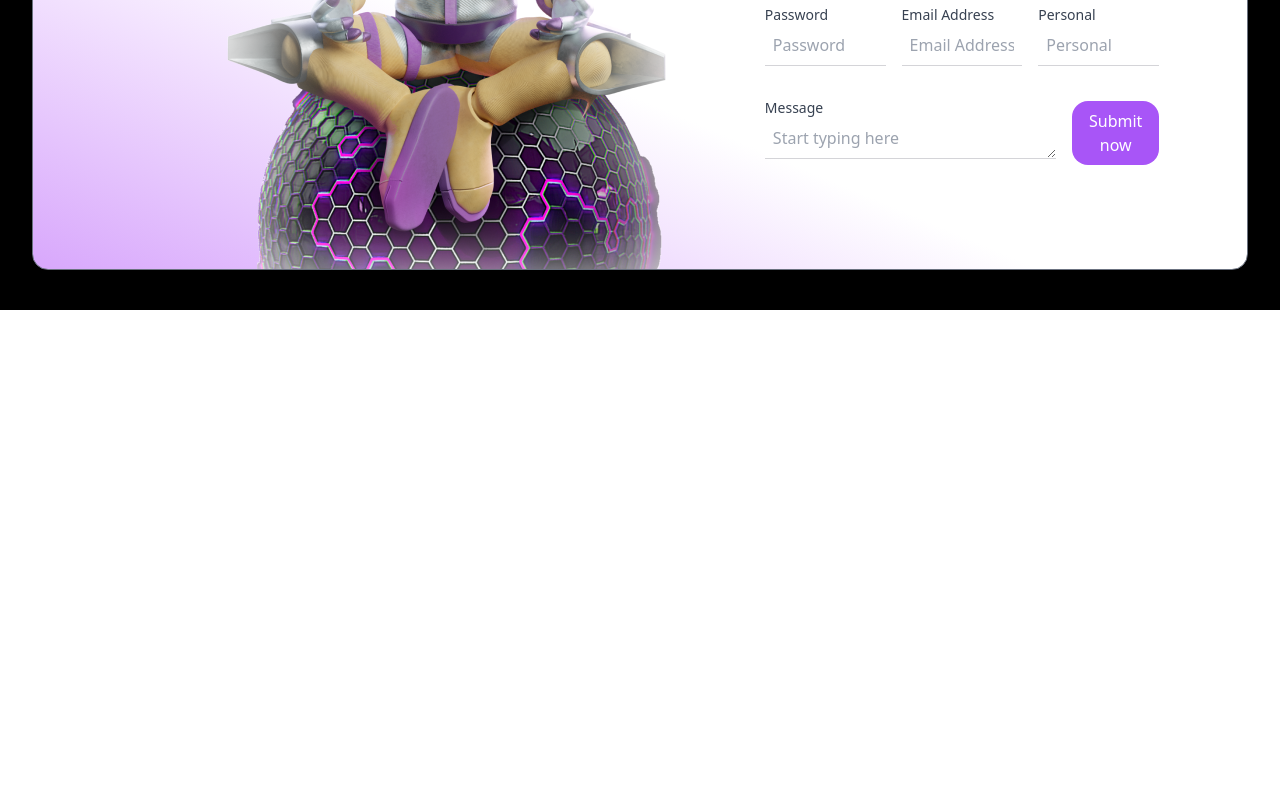
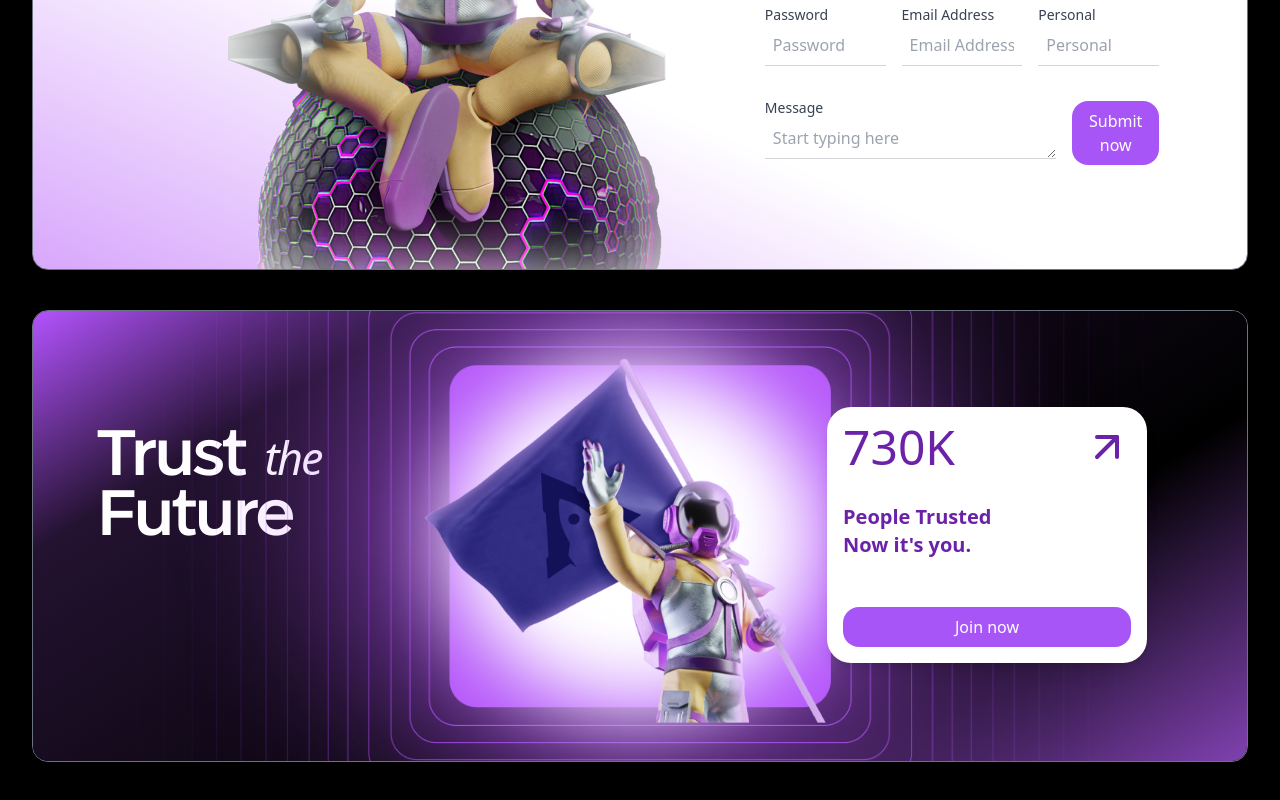
Before and after one commit to Vinod3d/Astonaut, a React (Vite) app: page / in a window 1280 px wide. Shown: the part 3549-4349 px from the top of the page. Before the commit the page ends 3859 px from the top, so only its background shows below. Built offline with nearby package versions, Linux system fonts and the light colour scheme.

Commit message:
add Trust the Future section

```diff
--- a/src/App.jsx
+++ b/src/App.jsx
@@ -1,9 +1,9 @@
 import Achievement from "./components/Achievement"
 import ContactForm from "./components/ContactForm"
-import Header from "./components/Header"
 import Hero from "./components/Hero"
 import HowToJoin from "./components/HowToJoin"
 import Services from "./components/Services"
+import TrustFuture from "./components/TrustFuture"
 
 
 function App() {
@@ -15,6 +15,7 @@ function App() {
       <Achievement/>
       <HowToJoin/>
       <ContactForm/>
+      <TrustFuture/>
     </div>
   )
 }
--- /dev/null
+++ b/src/components/TrustFuture.jsx
@@ -0,0 +1,45 @@
+import bg from '../assets/bg.png'
+import pose5 from '../assets/pose5.png'
+import { FiArrowUpRight } from "react-icons/fi";
+
+const TrustFuture = () => {
+    return (
+        <div className='px-4 md:px-8 pb-10 max-w-align-element m-auto'>
+            <div className="TrustTheFuture md:relative border border-gray-500 rounded-2xl bg-black  overflow-hidden">
+
+                <div className="md:h-[450px] grad-4 flex flex-col md:flex-row justify-around">
+                    <div className="md:absolute left-16 top-32 flex flex-col  justify-center  " >
+                        <div className="leading-3 text-white">
+
+                            <h2 className="text-4xl font-bold font-main-bold text-[5vw] inline-block tracking-tighter">Trust</h2>
+                            <span className='text-[45px] pl-5 italic tracking-tighter'>the</span>
+                        </div>
+                        <h2 className='text-white leading leading-[80px]  font-main-bold text-[5vw] tracking-tighter'>Future</h2>
+                    </div>
+                    <div className="relative">
+                        <img src={bg} alt="bg" className="w-full h-full object-cover z" />
+                        <div className="">
+                            <img src={pose5} alt="" className='absolute  top-1/2 left-1/2 transform -translate-x-1/2 -translate-y-1/2   w-[37vw]' />
+                        </div>
+                    </div>
+
+                    <div className="md:absolute right-5 w-80 h-64 bg-white text-purple-800 p-4 rounded-3xl shadow-lg mt-24 mr-20 ">
+                        <div className="flex flex-col gap-8 ">
+                            <div className="flex justify-between">
+                                <h2 className="text-5xl">730K</h2>
+                                <FiArrowUpRight className='text-5xl' />
+                            </div>
+                            <div className="text-xl font-semibold">
+                                <p className="">People Trusted</p>
+                                <p className="">Now it's you.</p>
+                            </div>
+                            <button className="bg-purple-500 text-white p-2 rounded-2xl mt-4">Join now</button>
+                        </div>
+                    </div>
+                </div>
+            </div>
+        </div>
+    );
+}
+
+export default TrustFuture;
--- a/src/index.css
+++ b/src/index.css
@@ -60,6 +60,11 @@ h1 {
   background: linear-gradient(203deg, rgba(255,255,255,1) 0%, rgba(255,255,255,1) 63%, rgba(216,167,252,1) 100%, rgba(181,87,250,1) 100%);
 }
 
+.grad-4{
+  background: rgb(186,94,255);
+  background: linear-gradient(328deg, rgba(186,94,255,1) 0%, rgba(128,65,176,1) 0%, rgba(0,0,0,1) 29%, rgba(35,18,48,1) 80%, rgba(180,83,255,1) 100%);
+}
+
 .text-gradient {
   background: linear-gradient(91.81deg, #000, rgba(102, 102, 102, 0));
   -webkit-background-clip: text;
@@ -69,6 +74,13 @@ h1 {
   padding: 20px;
 }
 
+.text-gradient2 {
+  background: linear-gradient(91.81deg, #FFFFFF, rgba(102, 102, 102, 0));
+  -webkit-background-clip: text;
+  background-clip: text;
+  -webkit-text-fill-color: transparent;
+  text-fill-color: transparent;
+}
 .shadow-glow {
   -webkit-box-shadow: 0px 0px 35px 5px #8B2AD3;
   -moz-box-shadow: 0px 0px 35px 5px #8B2AD3;
```
Also changed, not shown: src/assets/bg.png (added), src/assets/pose5.png (added).
